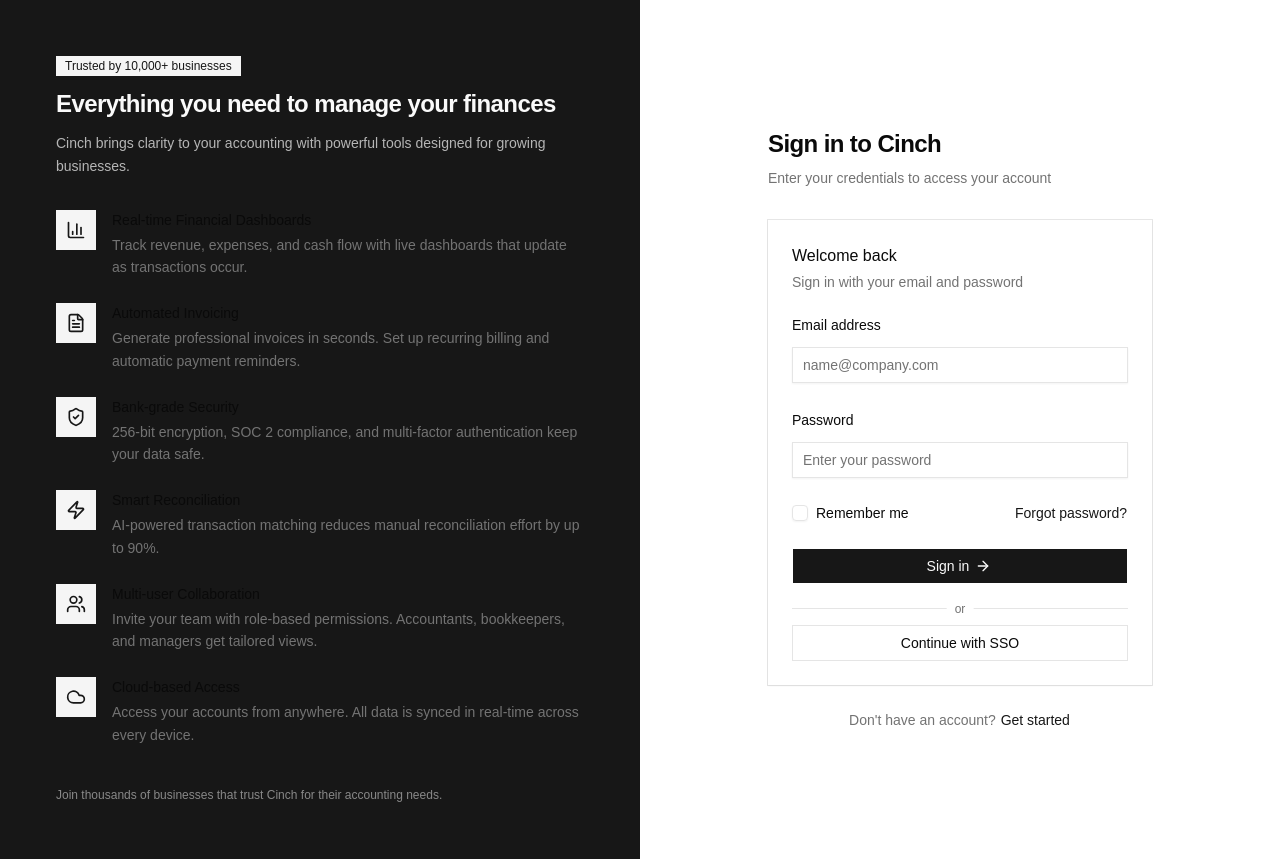
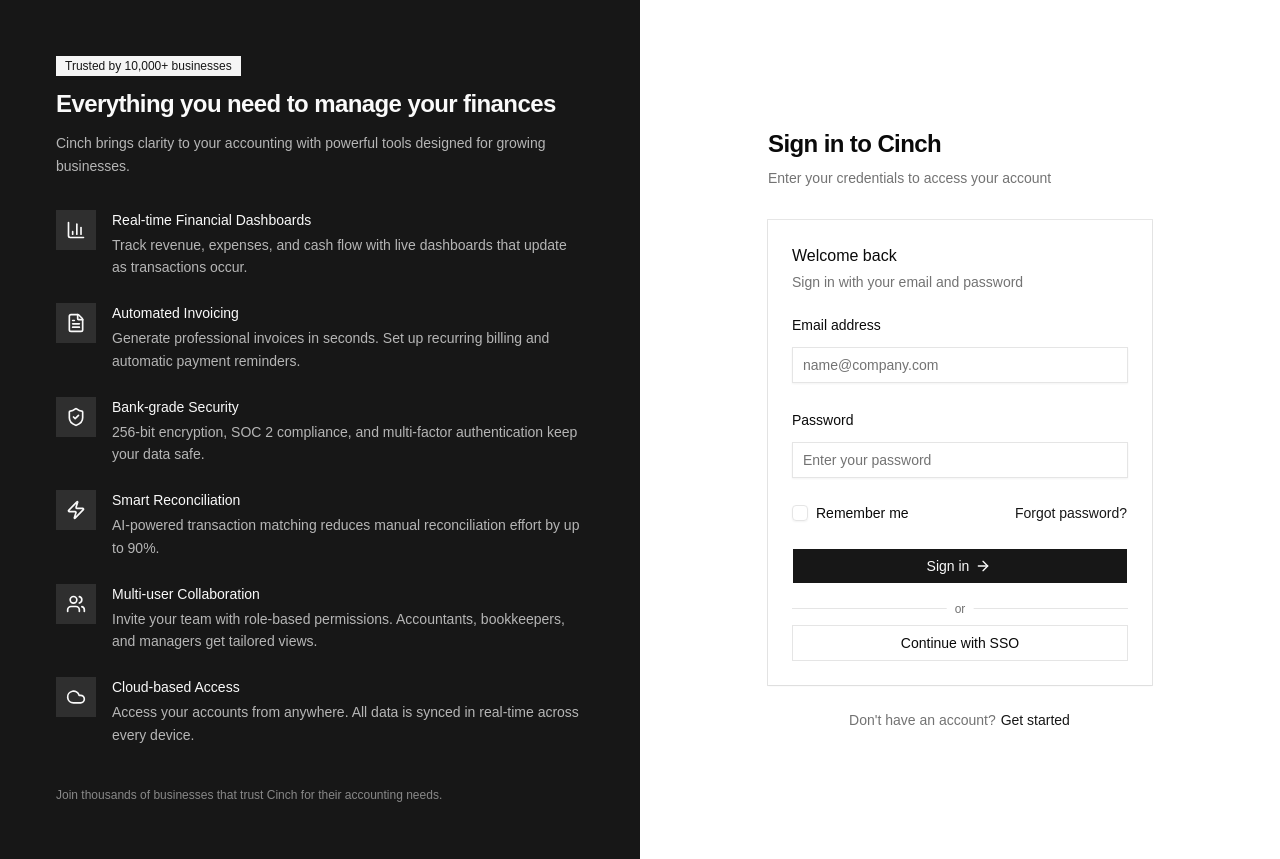
Before and after one commit to mister-cairns/prototype-template, a React (Vite) app: page / in a window 1280 px wide. Built offline with nearby package versions, Linux system fonts and the light colour scheme.

Commit message:
fix: improve contrast in FeatureItem component and marketing panel
Adjust text and background colors for better readability.

Co-authored-by: Mike Cairns <1581854+mister-cairns@users.noreply.github.com>

```diff
--- a/src/pages/home.tsx
+++ b/src/pages/home.tsx
@@ -32,12 +32,14 @@ interface FeatureItemProps {
 function FeatureItem({ icon, title, description }: FeatureItemProps) {
   return (
     <div className="flex gap-4">
-      <div className="bg-secondary text-secondary-foreground flex size-10 shrink-0 items-center justify-center">
+      <div className="bg-primary-foreground/10 text-primary-foreground flex size-10 shrink-0 items-center justify-center">
         {icon}
       </div>
       <div className="flex flex-col gap-1">
-        <h3 className="text-sm font-medium text-foreground">{title}</h3>
-        <p className="text-muted-foreground text-sm leading-relaxed">
+        <h3 className="text-sm font-medium text-primary-foreground">
+          {title}
+        </h3>
+        <p className="text-primary-foreground/70 text-sm leading-relaxed">
           {description}
         </p>
       </div>
```
